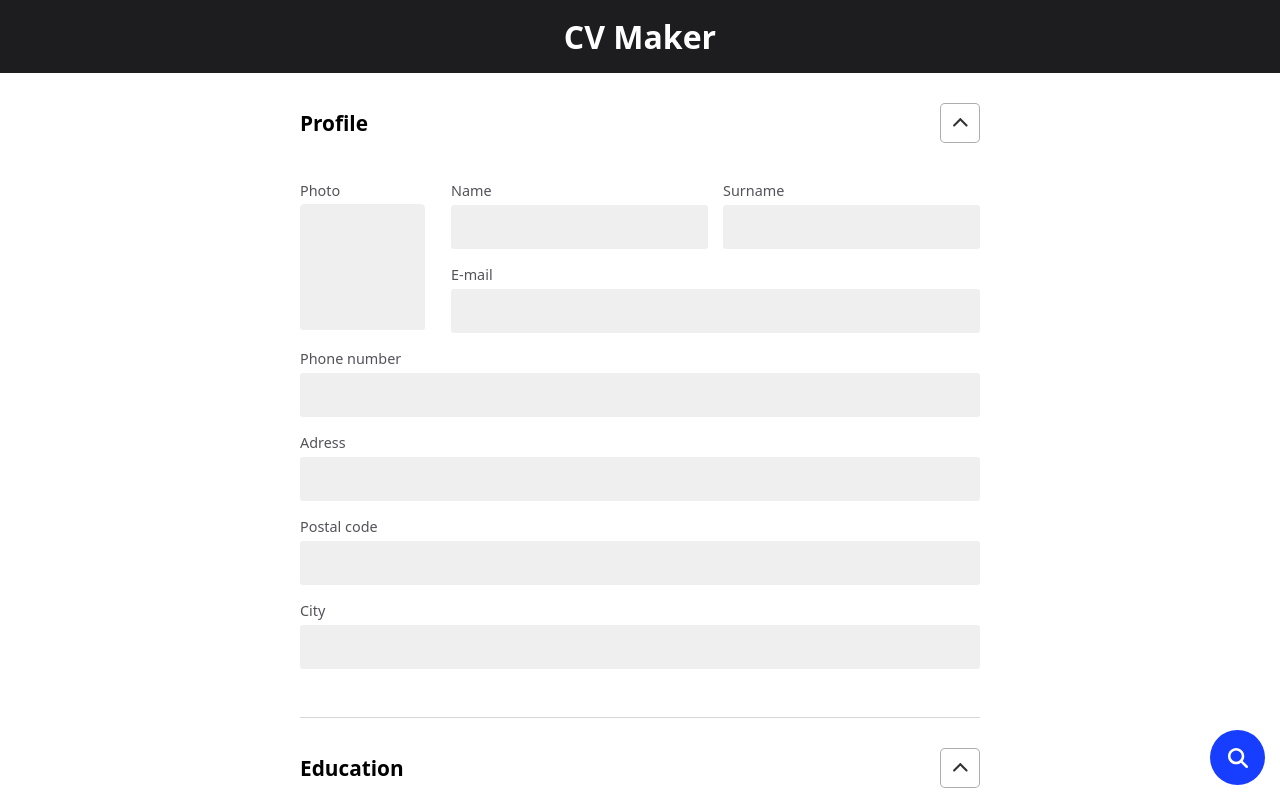
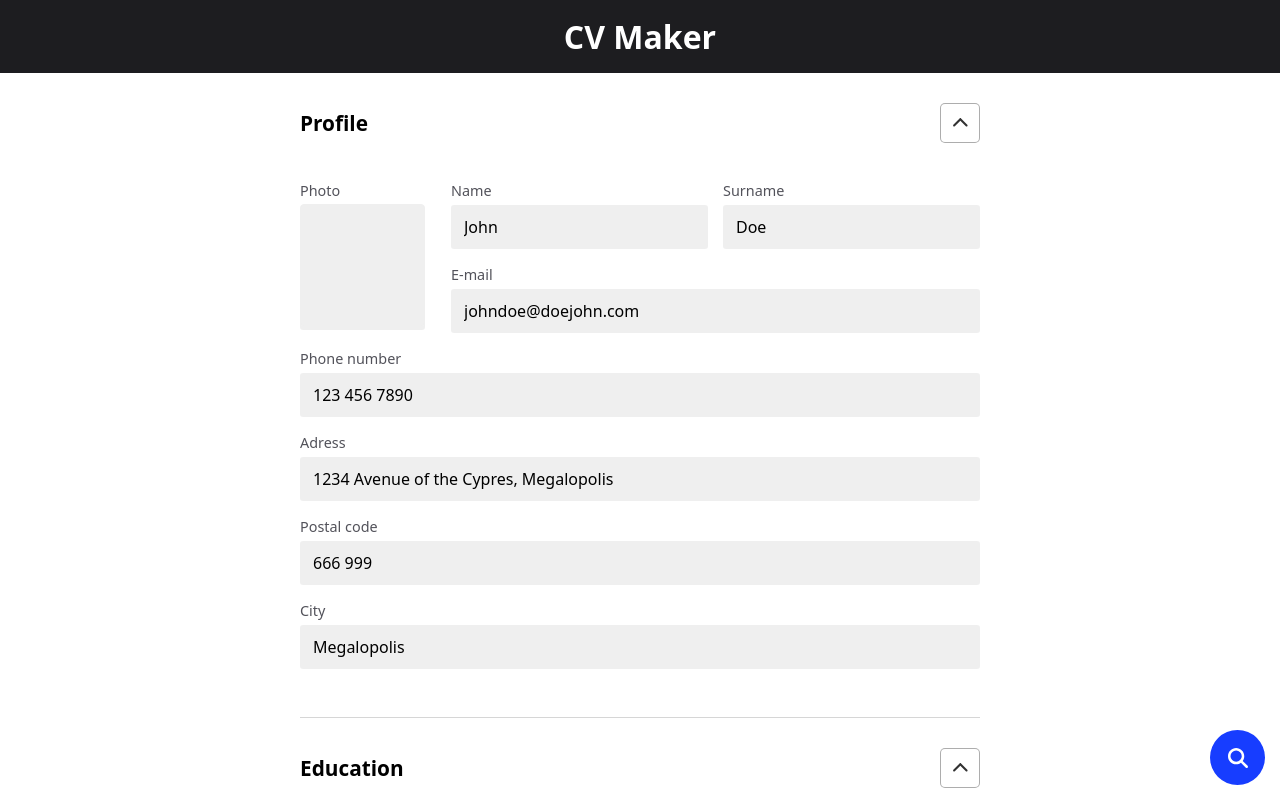
Before and after one commit to foufouboy/odin-cv-project, a React (Create React App) app: page / in a window 1280 px wide. Both pictures are taken after a click on the button 960 px from the left and 123 px from the top of the page. Shown: the top 800 px of the page. Built offline with nearby package versions, Linux system fonts and the light colour scheme.

Commit message:
finished cv-maker v1 (a lot of clean code to do)

```diff
--- a/package.json
+++ b/package.json
@@ -15,6 +15,7 @@
     "react-dom": "^18.2.0",
     "react-scripts": "5.0.1",
     "react-to-print": "^2.14.13",
+    "uuid": "^9.0.0",
     "web-vitals": "^2.1.4"
   },
   "scripts": {
--- a/src/components/CV.js
+++ b/src/components/CV.js
@@ -29,6 +29,7 @@ class CV extends React.Component {
             ...prevState,
             isPreviewActive: !prevState.isPreviewActive,
         }));
+
     }
 
     /* PROFILE */
@@ -45,15 +46,41 @@ class CV extends React.Component {
             data: {
                 ...prevState.data,
                 profile: {
-                    ...prevState.profile,
+                    ...prevState.data.profile,
                     [name]: value,
                 }
             }
         }));
+
+        console.log(this.state.data.profile);
     }
 
     fileChange(e) {
-        return e;
+        const file = e.target.files[0];
+        if (!file) return;
+
+        const reader = new FileReader();
+
+        reader.onload = () => {
+            this.setState(prevState => ({
+                ...prevState,
+                data: {
+                    ...prevState.data,
+                    profile: {
+                        ...prevState.data.profile,
+                        photo: reader.result,
+
+                    }
+                },
+            }));
+            e.target.style.background = `url("${reader.result}")`;
+            e.target.style.backgroundSize = "cover";
+            e.target.style.backgroundPosition = "center";
+            e.target.style.zIndex = 5;
+            e.target.style.border = "1px solid var(--almost-blue-hover)";
+        }
+
+        reader.readAsDataURL(file);
     }
 
 
--- a/src/components/Form/MainProfile.js
+++ b/src/components/Form/MainProfile.js
@@ -8,23 +8,33 @@ class MainProfile extends React.Component {
     }
 
     render() {
+        const { profileChange, profile } = this.props;
+
         return (
             <div className="form-profile-wrapper">
                 <CollapsibleSection active={false} name="Profile">
                     <div className="form-profile__first-section">
-                        <FormInput id="photo" label="Photo" type="file" classesToAdd="photo-input"/>
+                        <FormInput id="photo" label="Photo" type="file" classesToAdd="photo-input"
+                        changeHandler={profileChange}/>
                         <div className="form-profile__name-email">
                             <div className="form-profile__names">
-                                <FormInput id="name" label="Name"/>
-                                <FormInput id="surname" label="Surname"/>
+                                <FormInput id="name" label="Name"
+                                changeHandler={profileChange} value={profile.name}/>
+                                <FormInput id="surname" label="Surname"
+                                changeHandler={profileChange} value={profile.surname}/>
                             </div>
-                            <FormInput id="email" label="E-mail"/>
+                            <FormInput id="email" label="E-mail" type="email"
+                            changeHandler={profileChange} value={profile.email}/>
                         </div>
                     </div>
-                    <FormInput id="phone-number" label="Phone number" type="text"/>
-                    <FormInput id="adress" label="Adress" type="text"/>
-                    <FormInput id="postalCode" label="Postal code" type="text"/>
-                    <FormInput id="city" label="City" type="text"/>
+                    <FormInput id="phoneNumber" label="Phone number" type="text"
+                    changeHandler={profileChange} value={profile.phoneNumber}/>
+                    <FormInput id="adress" label="Adress" type="text"
+                    changeHandler={profileChange} value={profile.adress}/>
+                    <FormInput id="postalCode" label="Postal code" type="text"
+                    changeHandler={profileChange} value={profile.postalCode}/>
+                    <FormInput id="city" label="City" type="text"
+                    changeHandler={profileChange} value={profile.city}/>
                 </CollapsibleSection>
             </div>
         );
--- a/src/components/Generics/FloatingButton.js
+++ b/src/components/Generics/FloatingButton.js
@@ -7,7 +7,7 @@ class FloatingButton extends React.Component {
     }
 
     render() {
-        let { children, classesToAdd, previewSwitcher } = this.props;
+        let { children, previewSwitcher } = this.props;
 
         return (
             <button className={"blue-button floating-button"} onClick={previewSwitcher}>
--- a/src/components/Generics/FormInput.js
+++ b/src/components/Generics/FormInput.js
@@ -17,8 +17,9 @@ class FormInput extends React.Component {
                 value={value}
                 name={id}
                 type={type || "text"}
+                accept={type === "file" ? ".jpg,.png,.jpeg,.gif,.webp" : undefined}
                 className={classesToAdd}
-                onChange={e => {changeHandler(e, entryId)}}/>
+                onChange={e => {changeHandler(e, entryId);}}/>
             </div>
         );
     }
--- a/src/components/Generics/exampleCV.js
+++ b/src/components/Generics/exampleCV.js
@@ -6,6 +6,7 @@ const exampleCV = {
         name: "John",
         surname: "Doe",
         email: "johndoe@doejohn.com",
+        phoneNumber: "123 456 7890",
         adress: "1234 Avenue of the Cypres, Megalopolis",
         city: "Megalopolis",
         postalCode: "666 999",
--- a/src/components/Preview/InnerPage.js
+++ b/src/components/Preview/InnerPage.js
@@ -1,7 +1,6 @@
 import React from "react";
 import CVEntry from "../Generics/CVEntry";
 import { FontAwesomeIcon } from "@fortawesome/react-fontawesome";
-import Manon from "../../assets/images/sample-profile.png";
 
 class InnerPage extends React.Component {
     constructor(props) {
@@ -9,27 +8,30 @@ class InnerPage extends React.Component {
     }
 
     render() {
+        const { data } = this.props;
+        const { profile, professions, educations } = data;
+
         return (
             <div className="page" ref={this.documentRef}>
                 <div className="page__profile">
-                    <img className="profile__image" src={Manon} alt="profile-image" />
+                    <img className="profile__image" src={profile.photo || ""} alt="profile-image" />
                     <div className="profile__infos">
                         <h1 className="profile__name">
-                            John Doe
+                            {profile.name} {profile.surname}
                         </h1>
                         <p className="profile__mail">
                         <FontAwesomeIcon icon="fa-solid fa-envelope"/>
-                        <span>johndoe@gmail.com</span>
+                        <span>{profile.email}</span>
                         </p>
                         <p className="profile__phone">
                         <FontAwesomeIcon icon="fa-solid fa-phone"/>
-                        <span>000 000 0000</span>
+                        <span>{profile.phoneNumber}</span>
 
                         </p>
                         <p className="profile__home">
                         <FontAwesomeIcon icon="fa-solid fa-home"/>
                             <span>
-                                51th zone
+                                {profile.adress}
                             </span>
                         </p>
                     </div>
@@ -39,15 +41,13 @@ class InnerPage extends React.Component {
                         <div className="content__subsection__title">
                             Formation
                         </div>
-                        <CVEntry/>
-                        <CVEntry/>
+                        {educations.map(d => <CVEntry data={d} key={d.id}/>)}
                     </div>
                     <div className="content__subsection">
                         <div className="content__subsection__title">
-                            Professionnal
+                            Employment
                         </div>
-                        <CVEntry/>
-                        <CVEntry/>
+                        {professions.map(d => <CVEntry data={d} key={d.id}/>)}
                     </div>
                 </div>
             </div>
--- a/src/components/Preview/Page.js
+++ b/src/components/Preview/Page.js
@@ -10,12 +10,14 @@ class Page extends React.Component {
 
     render() {
 
-        let { docRef } = this.props;
+        let { docRef, data } = this.props;
 
         return (
                 <div className="page-wrapper">
                     <div className="page__outer">
-                        <InnerPage ref={docRef}/>
+                        <InnerPage
+                        ref={docRef}
+                        data={data}/>
                     </div>
                     <DownloadButton
                         button={() => {
--- a/src/components/Preview/Preview.js
+++ b/src/components/Preview/Preview.js
@@ -10,7 +10,7 @@ class Preview extends React.Component {
     }
 
     render() {
-        const { active, previewSwitcher } = this.props;
+        const { active, previewSwitcher, data } = this.props;
 
         return (
             <div className={"preview-wrapper " + (active ? "" : "unactive")}>
@@ -20,6 +20,7 @@ class Preview extends React.Component {
                 />
                 <Page
                     docRef={this.docRef}
+                    data={data}
                 />
             </div>
         );
--- a/src/index.css
+++ b/src/index.css
@@ -161,6 +161,10 @@ textarea:focus {
     border: 1px solid var(--almost-blue);
 }
 
+input[type=file]::-webkit-file-upload-button {
+    visibility: hidden;
+}
+
 label[for=photo] {
     position: relative;
 }
--- a/src/styles/Preview.css
+++ b/src/styles/Preview.css
@@ -3,14 +3,13 @@
     position: absolute;
     left: 0;
     top: 0;
-    z-index: 3;
+    z-index: 10;
     background-color: RGB(243, 242, 239);
     min-width: 350px;
     font-family: "Poppins";
     display: flex;
     flex-flow: column;
     width: 100%;
-    height: 100%;
 }
 
 .preview__header-wrapper {
```
Also changed, not shown: src/components/Generics/CVEntry.js (+27 -4 lines), 1 other file (tests, documents, lock files or other folders).
